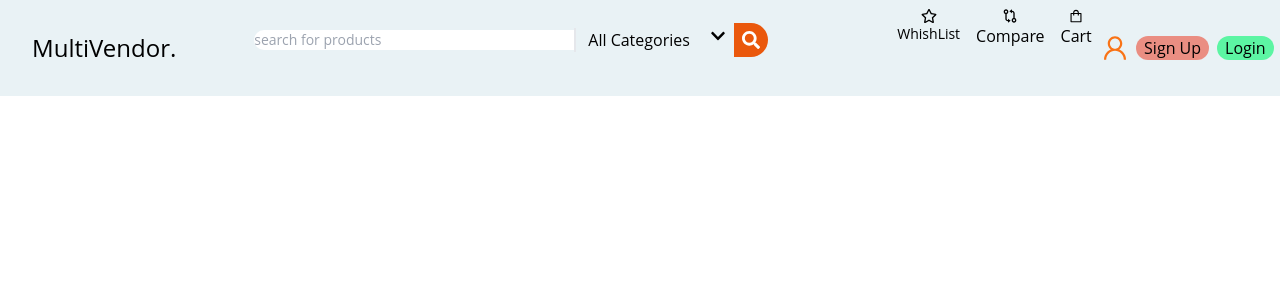
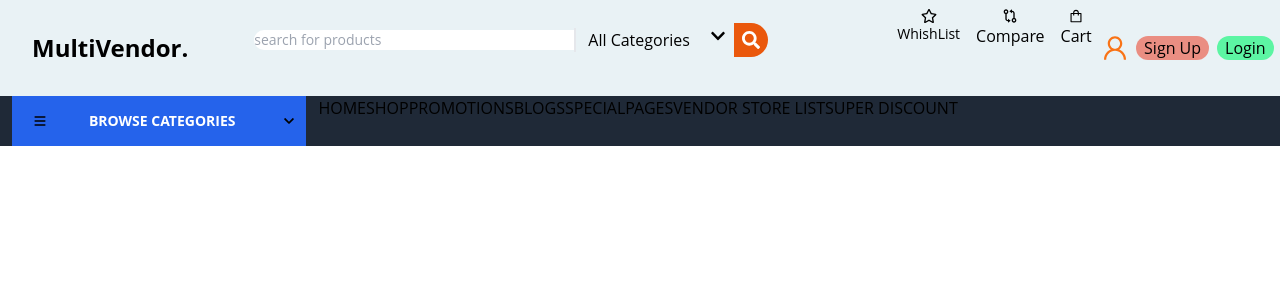
Before and after one commit to YasminMahad/multivendor, a React (Vite) app: page / in a window 1280 px wide. Shown: the top 300 px of the page. Built offline with nearby package versions, Linux system fonts and the light colour scheme.

Commit message:
SideBar FrameWork

```diff
--- /dev/null
+++ b/src/components/CardList.jsx
@@ -0,0 +1,9 @@
+import React from 'react'
+
+const CardList = () => {
+  return (
+    <div>CardList</div>
+  )
+}
+
+export default CardList
--- /dev/null
+++ b/src/components/Carousel.jsx
@@ -0,0 +1,9 @@
+import React from 'react'
+
+const Carousel = () => {
+  return (
+    <div>Carousel</div>
+  )
+}
+
+export default Carousel
--- a/src/components/Navbar.jsx
+++ b/src/components/Navbar.jsx
@@ -5,11 +5,11 @@ import {BiGitCompare} from 'react-icons/bi';
 import {AiOutlineShopping,AiOutlineUser} from 'react-icons/ai';
 const Navbar = () => {
   return (
-    <nav className="w-screen fixed t-0 r-0 z-30 bg-[#e9f2f5] lg:justify-center  justify-between ">
+    <nav className="w-screen  t-0 r-0 z-30 bg-[#e9f2f5] lg:justify-center  justify-between ">
          <div className="flex">
             <div className="flex-col m-2 p-2 w-60">
             <Link to="/">
-                <p className="text-2xl text-bold m-2 p-2">MultiVendor.</p>
+                <p className="text-2xl font-bold m-2 p-2">MultiVendor.</p>
                 </Link>
 
             </div>
--- /dev/null
+++ b/src/components/Sidebar.jsx
@@ -0,0 +1,43 @@
+import React from 'react'
+import { FaChevronDown } from 'react-icons/fa';
+import {HiMenu} from 'react-icons/hi';
+
+const Sidebar = () => {
+  return (
+    <div className="w-screen flex bg-gray-800 h-[50px] justify-start">
+        <div className="w-[23%] px-3 mx-3 my-0 flex bg-blue-600 justify-between">
+            <HiMenu className="px-1 mx-1 text-2xl my-auto px-auto" />
+            <p className="text-sm text-[#ffffff] font-bold px-2 mx-2 my-auto px-auto">
+              BROWSE CATEGORIES
+            </p>
+            <FaChevronDown className="pl-2 ml-2 text-lg my-auto px-auto"/>
+        </div>
+        <div>
+          <p>HOME</p>
+        </div>
+        <div>
+          <p>SHOP</p>
+        </div>
+        <div>
+          <p>PROMOTIONS</p>
+        </div>
+        <div>
+          <p>BLOGS</p>
+        </div>
+        <div>
+          <p>SPECIAL</p>
+        </div>
+        <div>
+          <p>PAGES</p>
+        </div>
+        <div>
+          <p>VENDOR STORE LIST</p>
+        </div>
+        <div>
+          SUPER DISCOUNT
+        </div>
+    </div>
+  )
+}
+
+export default Sidebar
--- /dev/null
+++ b/src/components/SidebarItem.jsx
@@ -0,0 +1,9 @@
+import React from 'react'
+
+const SidebarItem = () => {
+  return (
+    <div>SidebarItem</div>
+  )
+}
+
+export default SidebarItem
--- a/src/pages/Home.jsx
+++ b/src/pages/Home.jsx
@@ -1,10 +1,12 @@
 import React from 'react'
 import Navbar from '../components/Navbar'
+import Sidebar from '../components/Sidebar'
 
 const Home = () => {
   return (
-    <div>
+    <div className="w-screen">
         <Navbar/>
+        <Sidebar/>
     </div>
   )
 }
```
